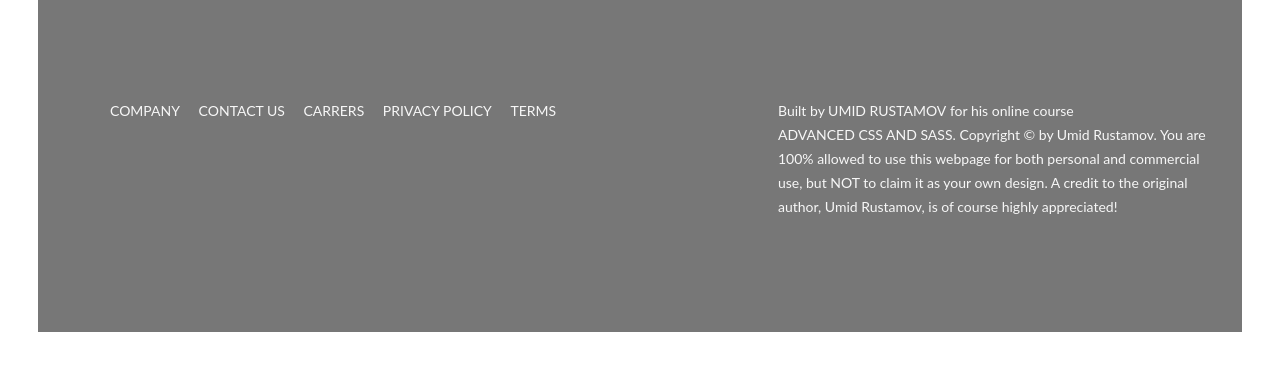
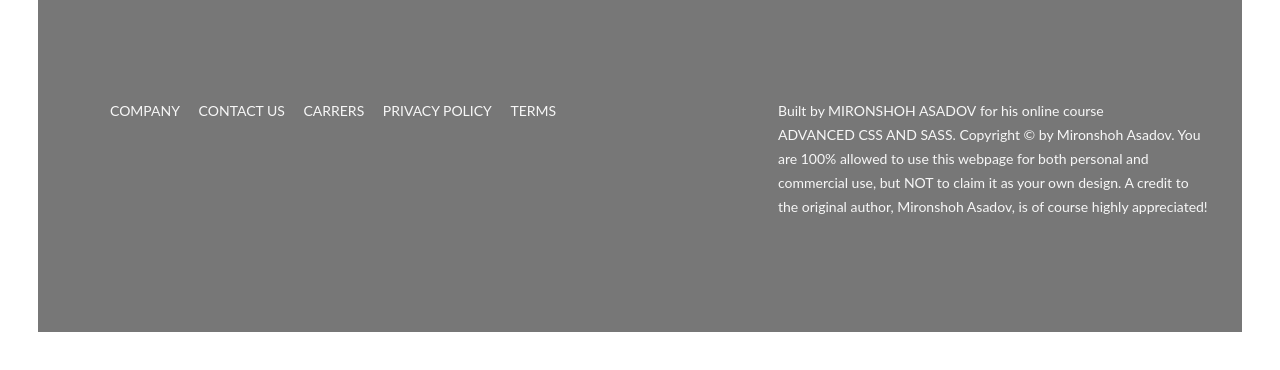
Before and after one commit to Mironshoh1603/HealthyFoods, a website: page index.html in a window 1280 px wide. Shown: the part 5605-5975 px from the top of the page. Drawn offline with Linux system fonts and the light colour scheme.

Commit message:
fix mistakes

```diff
--- a/index.html
+++ b/index.html
@@ -527,12 +527,12 @@
         </div>
         <div class="col-1-of-2">
           <p class="footer__copyright">
-            Built by <a href="#" class="footer__link">Umid Rustamov</a> for his
+            Built by <a href="#" class="footer__link">Mironshoh Asadov</a> for his
             online course
             <a href="#" class="footer__link">Advanced CSS and Sass</a>.
-            Copyright &copy; by Umid Rustamov. You are 100% allowed to use this
+            Copyright &copy; by Mironshoh Asadov. You are 100% allowed to use this
             webpage for both personal and commercial use, but NOT to claim it as
-            your own design. A credit to the original author, Umid Rustamov, is
+            your own design. A credit to the original author, Mironshoh Asadov, is
             of course highly appreciated!
           </p>
         </div>
--- a/sass/layout/_navigation.scss
+++ b/sass/layout/_navigation.scss
@@ -47,7 +47,7 @@
     }
   }
   &__checkbox:checked ~ &__background {
-    transform: scale(50);
+    transform: scale(60);
   }
   &__menu {
     position: fixed;
```
Also changed, not shown: css/style.css.
